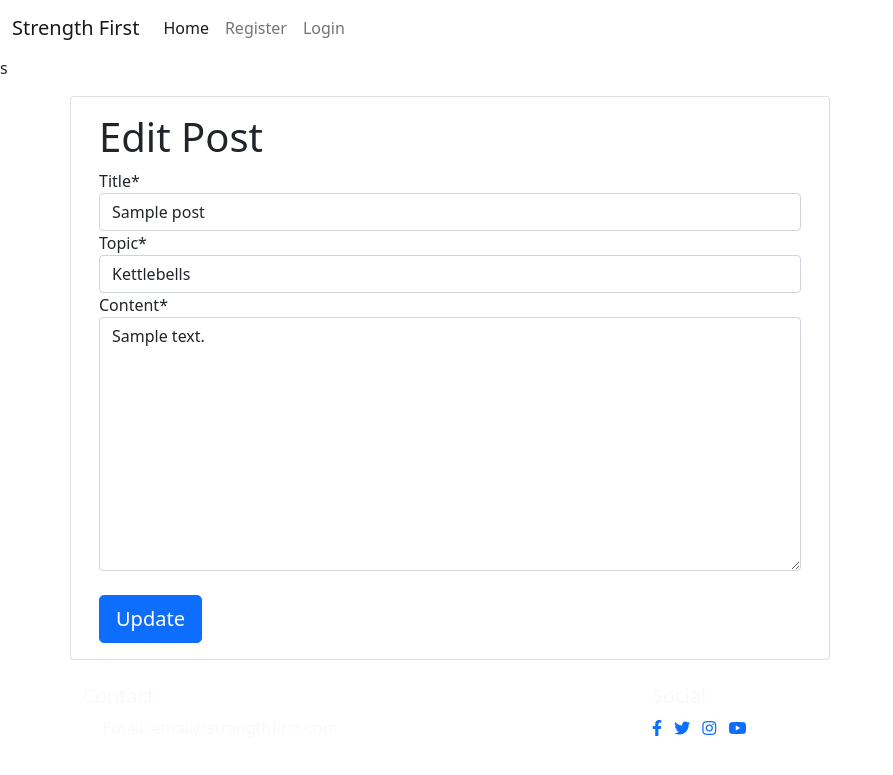
After one commit to GBell94/strength-first, a Django app: page /post/edit/1 in a window 1280 px wide. The commit adds this page. Shown: the top 775 px of the page, without its empty margins (0-893 px from the left). Run offline with Django 3.2, Linux system fonts and the light colour scheme; tables that the repository leaves empty hold one stand-in row (values such as "Sample post"); some libraries are stand-ins or nearby versions.

Commit message:
Add edit functionality to posts

```diff
--- a/blog/urls.py
+++ b/blog/urls.py
@@ -5,4 +5,5 @@ urlpatterns = [
     path('', views.PostList.as_view(), name='home'),
     path('add_post/', views.PostCreate.as_view(), name='add-post'),
     path('post/<int:pk>', views.PostDetail.as_view(), name='post-detail'),
+    path('post/edit/<int:pk>', views.PostUpdate.as_view(), name='update-post'),
 ]
--- a/blog/views.py
+++ b/blog/views.py
@@ -20,3 +20,9 @@ class PostCreate(generic.CreateView):
     model = Post
     template_name = 'add_post.html'
     fields = ['title', 'author', 'topic', 'content']
+
+
+class PostUpdate(generic.UpdateView):
+    model = Post
+    template_name = 'edit_post.html'
+    fields = ['title', 'topic', 'content']
--- /dev/null
+++ b/templates/edit_post.html
@@ -0,0 +1,22 @@
+{% extends 'base.html' %}
+{% load crispy_forms_tags %}
+
+
+{% block content %}
+
+<div class="container">
+    <div class="row">
+        <div class="col-md-8 card mb-4  mt-3 left  top">
+            <div class="card-body">
+                <h1>Edit Post</h1>
+                    <form method = "POST">
+                        {% csrf_token %}
+                        {{ form|crispy}}
+                        <br>
+                        <button type="submit" class="btn btn-primary  btn-lg">Update</button>
+            </div>
+        </div>
+    </div>
+</div>
+
+{% endblock content%}
--- a/templates/post_detail.html
+++ b/templates/post_detail.html
@@ -10,6 +10,7 @@
       <div class="card-body">
         <h1>{% block title %} {{ post.title }} {% endblock title %}</h1>
         <p class=" text-muted">{{ post.author }} | {{ post.created_on }}</p>
+        <a href="{% url 'update-post' post.pk %}">Edit</a>
         <p class="card-text ">{{ post.content | safe }}</p>
         <a href="{% url 'home' %}" class="btn btn-primary">Back to posts list</a>
       </div>
```
